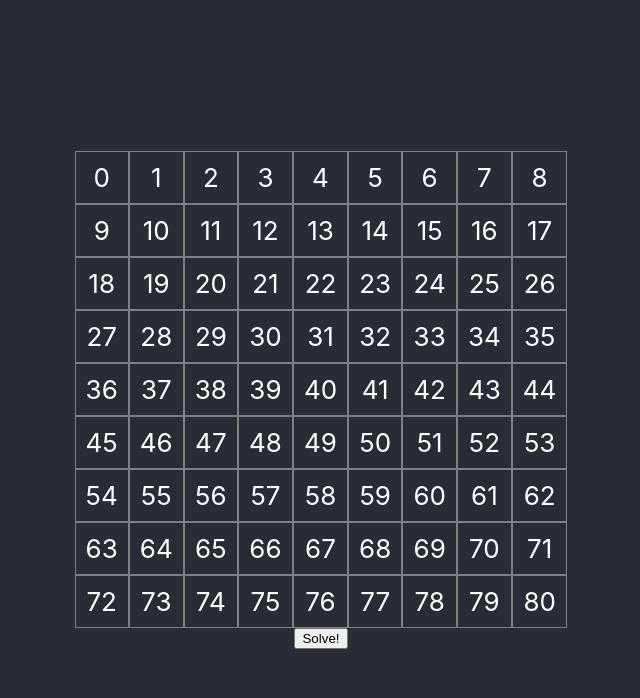
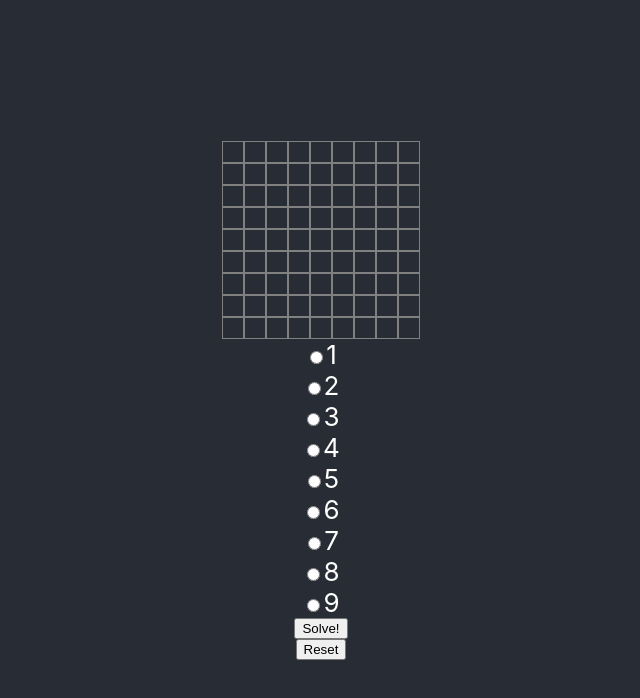
Before and after one commit to liamwm/sudoku-solver, a React (Create React App) app: page / in a window 1280 px wide. Shown: the top 698 px of the page, without its empty margins (319-959 px from the left). Built offline with nearby package versions, Linux system fonts and the light colour scheme.

Commit message:
implement simple puzzle editor

```diff
--- a/src/App.js
+++ b/src/App.js
@@ -1,43 +1,80 @@
 import './App.css';
-import { useEffect, useState } from 'react';
+import { useEffect, useState, useRef } from 'react';
 
 function App() {
+  const [squareValues, setSquareValues] = useState(Array(81).fill(" "));
+  const [numberBrushValue, setNumberBrushValue] = useState("9");
+  const swipl = useRef();
+
+  const preparePuzzleInput = (squareValues) => {
+    const underscored = squareValues.map(x => {
+      if (x === ' ') {
+        return '_';
+      }
+      return x;
+    })
+
+    let unflattenedSquareValues = [];
+    for (let i = 0; i < 9; i++) {
+      unflattenedSquareValues.push("[" + underscored.slice(9*i, 9*i+9).toString() + "]");
+    }
+    return ("[" + unflattenedSquareValues.toString() + "]");
+  }
+
   useEffect(() => {
     const loadSwipl = async () => {
       const { SWIPL } = await import("https://SWI-Prolog.github.io/npm-swipl-wasm/latest/dynamic-import.js");
+      swipl.current = await SWIPL({ arguments: ['-q'] });
+      await swipl.current.prolog.consult("swipl/sudoku.pl");
       console.log('SWIPL loaded.');
-      const swipl = await SWIPL({ arguments: ['-q'] });
-      const consultResult = await swipl.prolog.consult("swipl/sudoku.pl");
-      const query = 'puzzle(1, P), solve(P).';
-      const firstSolution = swipl.prolog.query(query).once().P;
-      console.log(firstSolution);
     };
 
     loadSwipl();
   }, []);
 
-  const values = [...Array(81).keys()].map(x => <div className="Puzzle-cell">{x}</div>)
+  const onClickPuzzleCell = async (cellNumber) => {
+    const newSquareValues = Array.from(squareValues);
+    newSquareValues[cellNumber] = numberBrushValue;
+    setSquareValues(newSquareValues);
+  }
+
+  const onChangeNumberRadio = async (event, radioId) => {
+    const newNumberBrushValue = radioId.toString();
+    setNumberBrushValue(newNumberBrushValue);
+  }
+
+  const numberRadios = [...Array(9).keys()].map(x =>
+    <div className="Number-radio">
+      <input type="radio" id={x+1} name="number-radio" onChange={(e) => onChangeNumberRadio(e, x+1)}/>
+      <label for={x+1}>{x+1}</label>
+    </div>
+  );
 
   const solvePuzzle = async () => {
-    // const swipl = await SWIPL({
-    //   arguments: ["-q"],
-    //   locateFile: (path) => {
-    //     return `/dist/swipl/${path}`;
-    //   },
-    // });
-    // const query = "member(X, [a, b, c]).";
-    // const firstSolution = swipl.prolog.query(query).once().X;
-    // console.log(firstSolution);
+    const puzzleInput = preparePuzzleInput(squareValues);
+    const query = 'P = ' + puzzleInput + ', solve(P).';
+    const solution = swipl.current.prolog.query(query, {Puzzle: puzzleInput}).once().P;
+
+    const newSquareValues = solution.flat()
+    setSquareValues(newSquareValues);
   };
+
+  const resetPuzzle = async () => {
+    const newSquareValues = Array(81).fill(' ');
+    setSquareValues(newSquareValues);
+  }
 
   return (
     <div className="App">
-      <script src="https://SWI-Prolog.github.io/npm-swipl-wasm/latest/index.js"></script>
       <header className="App-header">
         <div className="Puzzle-grid">
-          {values}
+          {[...Array(squareValues.length).keys()].map(x => <div className="Puzzle-cell" onClick={() => onClickPuzzleCell(x)}>{squareValues[x]}</div>)}
+        </div>
+        <div className="Number-radios">
+          {numberRadios}
         </div>
         <button type="button" onClick={solvePuzzle}>Solve!</button>
+        <button type="button" onClick={resetPuzzle}>Reset</button>
       </header>
     </div>
   );
```
